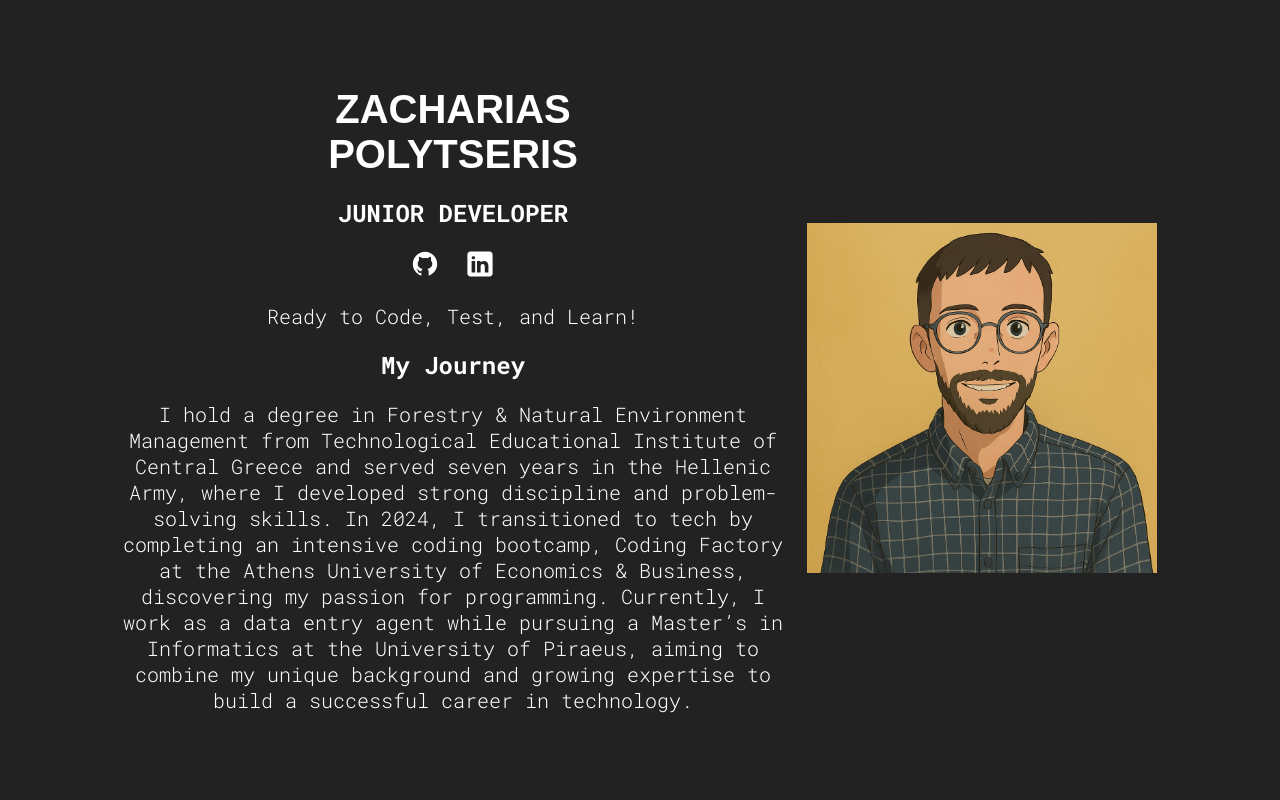
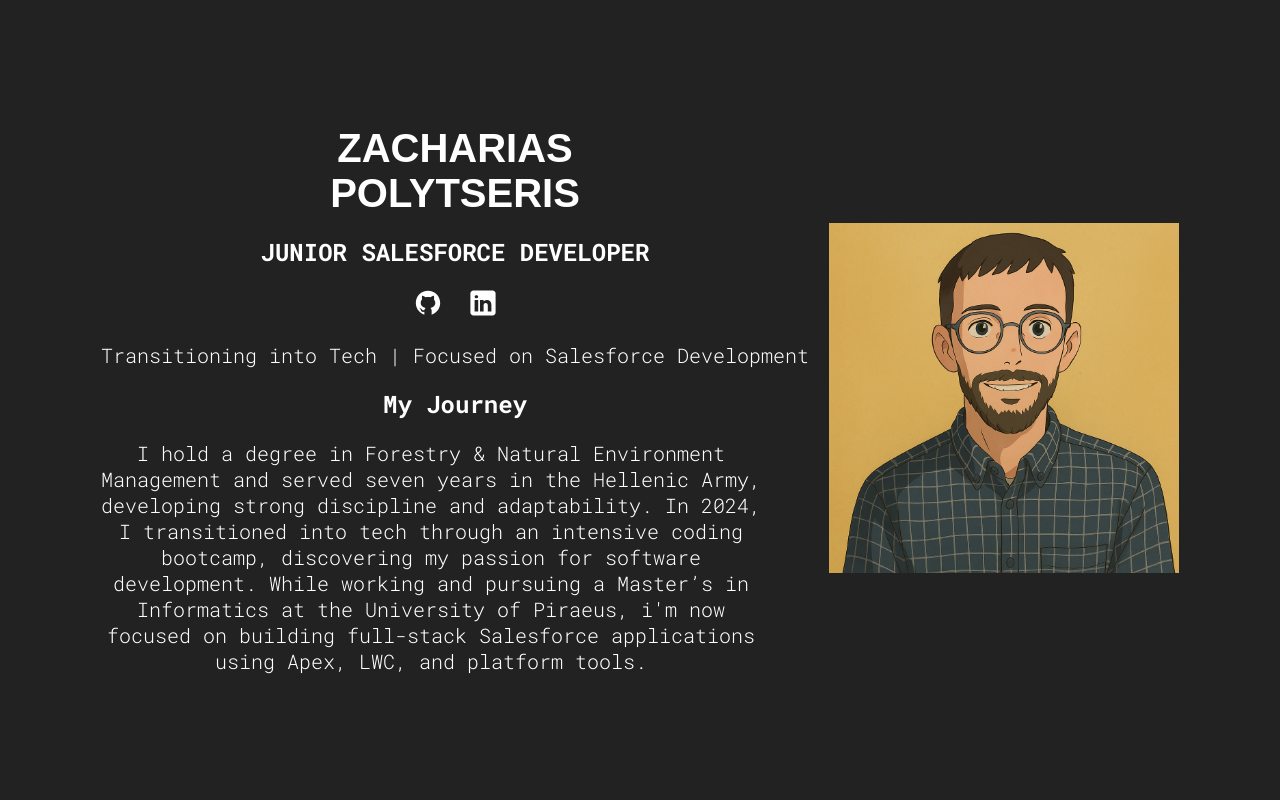
Before and after one commit to ImZaharias/My-Portfolio, a React (Vite) app: page / in a window 1280 px wide. Shown: the top 800 px of the page. Built offline with nearby package versions, Linux system fonts and the light colour scheme.

Commit message:
Update Hero.jsx

```diff
--- a/src/sections/Hero/Hero.jsx
+++ b/src/sections/Hero/Hero.jsx
@@ -16,7 +16,7 @@
                     Polytseris
                 </h1>
                 <h2>
-                    Junior Developer
+                    Junior Salesforce Developer
                 </h2>
                 <span>
                     <a href="https://github.com/ImZaharias" target='_blank'>
@@ -27,19 +27,18 @@
                     </a>
                 </span>
                 <p>
-                    Ready to Code, Test, and Learn!
+                    Transitioning into Tech | Focused on Salesforce Development
                 </p>
                 <h3>
                     My Journey
                 </h3>
                 <p className={styles.description}>
-                I hold a degree in Forestry & Natural Environment Management from Technological Educational Institute
-                of Central Greece and served seven years in the Hellenic Army, where I developed
-                strong discipline and problem-solving skills. In 2024, I transitioned to tech by completing
-                an intensive coding bootcamp, Coding Factory at the Athens University of Economics &
-                Business, discovering my passion for programming. Currently, I work as a data entry
-                agent while pursuing a Master’s in Informatics at the University of Piraeus, aiming
-                to combine my unique background and growing expertise to build a successful career in technology.
+                I hold a degree in Forestry & Natural Environment Management and served seven
+                years in the Hellenic Army, developing strong discipline and adaptability. In 2024,
+                I transitioned into tech through an intensive coding bootcamp, discovering my
+                passion for software development. While working and pursuing a Master’s in Informatics
+                at the University of Piraeus, i'm now focused on building full-stack Salesforce applications
+                using Apex, LWC, and platform tools.
                 </p>
             </div>
         </section>
```
